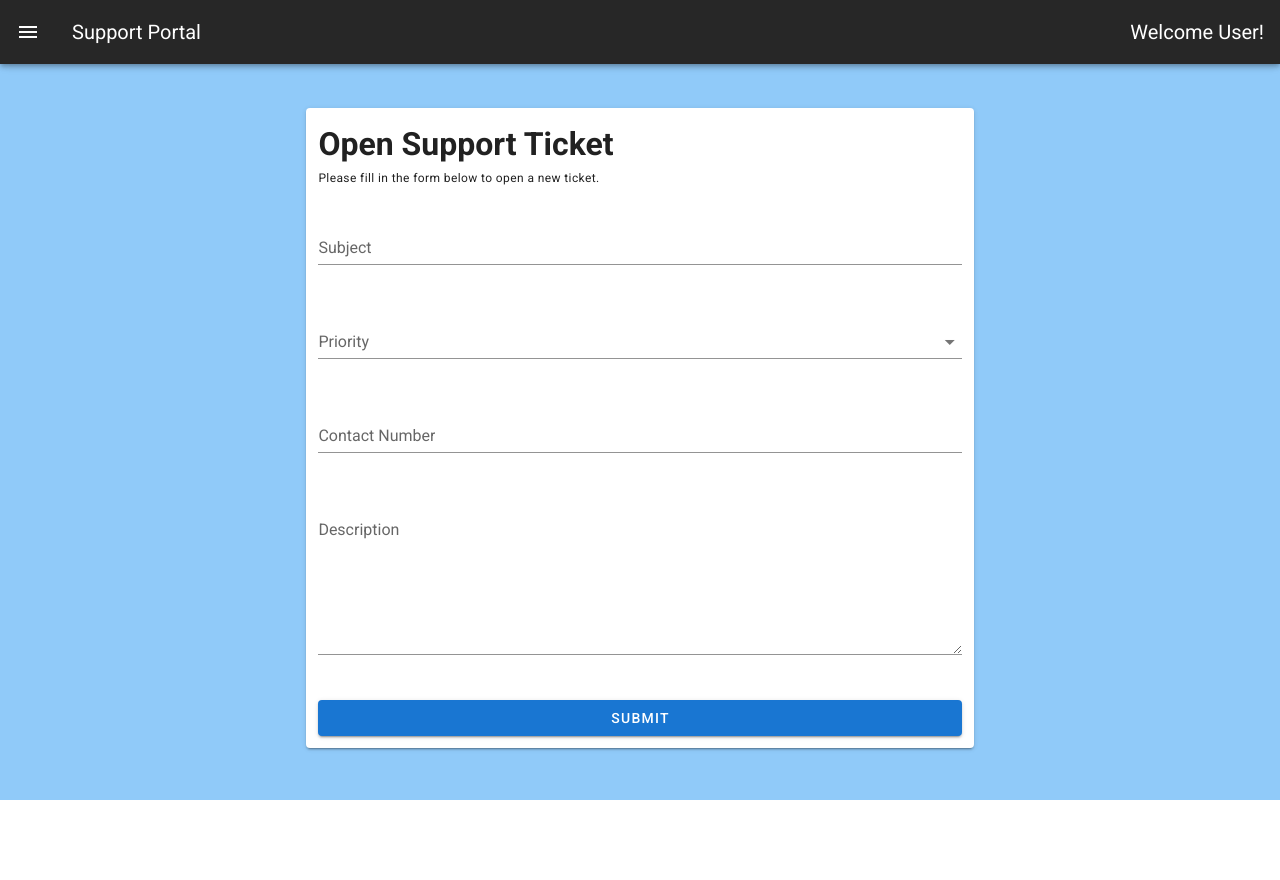
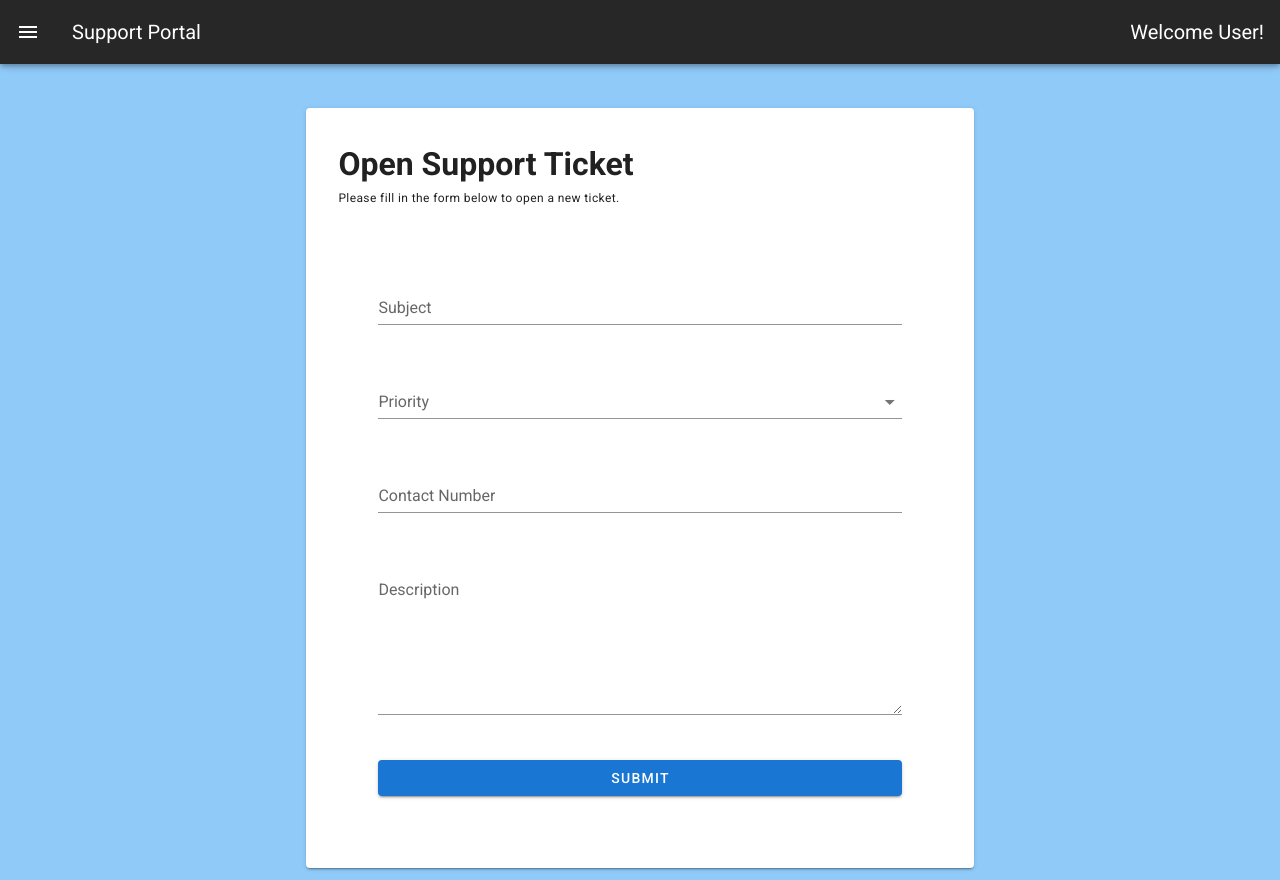
Before and after one commit to adityajain-Infobeans/vue-training, a Vue app in the folder Jira Lite (Project)/front-end/: page /addticket in a window 1280 px wide. Before the commit the page ends 800 px from the top, so only its background shows below. Built offline with nearby package versions, Linux system fonts and the light colour scheme.

Commit message:
adjusting layout

```diff
--- a/Jira Lite (Project)/front-end/src/components/Forms/Ticketform.vue
+++ b/Jira Lite (Project)/front-end/src/components/Forms/Ticketform.vue
@@ -1,5 +1,5 @@
 <template >
-  <v-card light class="mt-8">
+  <v-card light class="mt-8 pa-5">
     <v-form>
       <v-container>
         <div v-if="type === 'add'">
@@ -18,7 +18,7 @@
           <h1 class="h1">Your Ticket</h1>
         </div>
 
-        <v-row class="mt-4">
+        <v-row class="mt-4 pa-10">
           <v-col cols="12">
             <v-text-field
               v-model="subject"
@@ -36,6 +36,7 @@
               name="priority"
               v-model="priority"
               :rules="priorityRules"
+              required
             ></v-select>
           </v-col>
 
@@ -45,7 +46,6 @@
               v-model="contactNumber"
               label="Contact Number"
               :rules="contactNumberRules"
-              required
             ></v-text-field>
           </v-col>
 
```
